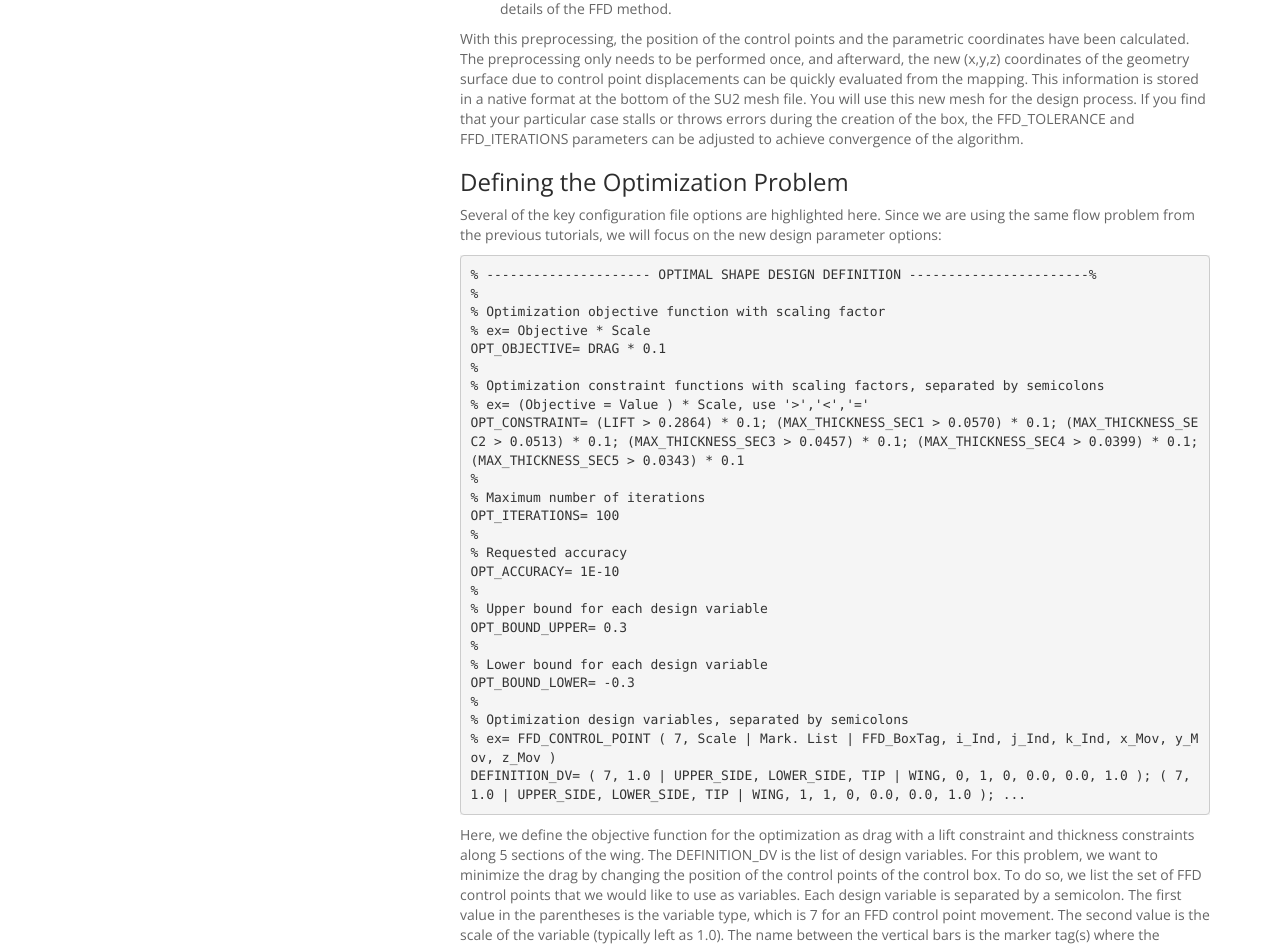
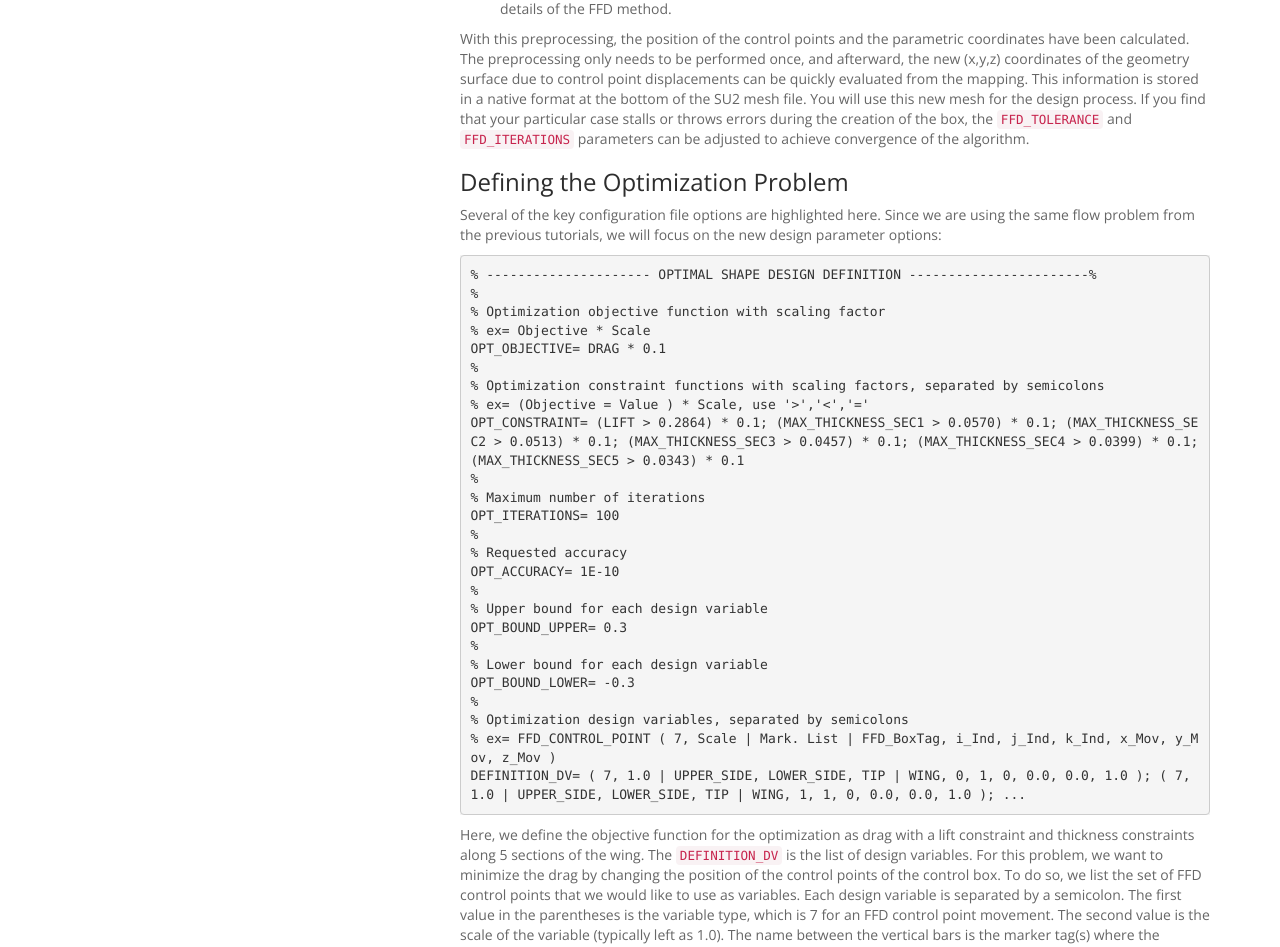
Before and after one commit to tdunning/Tutorials, a Jekyll site: the page built from _docs/shape_design/Constrained_Fixed_Wing.md, in a window 1280 px wide and 1400 px high, scrolled down 4878 px. Shown: the part 231-1178 px from the top of the window. Built offline with Jekyll 4.4.1, drawn with Linux system fonts in a browser that asks for light colours; nearby versions of some CDN libraries; comment, search, counter and statistics services are not loaded; some of the changed text lies outside the part shown.

Commit message:
Update Constrained_Fixed_Wing.md

````diff
--- a/_docs/shape_design/Constrained_Fixed_Wing.md
+++ b/_docs/shape_design/Constrained_Fixed_Wing.md
@@ -69,12 +69,12 @@ FFD_CONTINUITY= 2ND_DERIVATIVE
 
 As the current implementation requires each FFD box to be a quadrilaterally-faced hexahedron (6 faces, 12 edges, 8 vertices), we can simply specify the the 8 corner points of the box and the polynomial degree we would like to represent along each coordinate direction (x,y,z) in order to create the complete lattice of control points. It is convenient to think of the FFD box as a small structured mesh block with (i,j,k) indices for the control points, and note that the number of control points in each direction is the specified polynomial degree plus one.
 
-In the example above, we are creating a box with control point dimensions 11, 9, and 2 in the x-, y-, and z-directions, respectively, for a total of 198 available control points. In the FFD_DEFINITION option, we give a name to the box ("WING"), and then list out the x, y, and z coordinates of each corner point. The order is important, and you can use the example above to match the convention. The degree is then specified in the FFD_DEGREE option. A view of the box with the control points numbered is in Figure (3). Note that the numbering in the figure is 1-based just for visualization, but within SU2, the control points have 0-based indexing. For example, the (1,1,1) control point in the figure is control point (0,0,0) within SU2. This is critical for specifying the design variables in the config file.
+In the example above, we are creating a box with control point dimensions 11, 9, and 2 in the x-, y-, and z-directions, respectively, for a total of 198 available control points. In the `FFD_DEFINITION` option, we give a name to the box ("WING"), and then list out the x, y, and z coordinates of each corner point. The order is important, and you can use the example above to match the convention. The degree is then specified in the `FFD_DEGREE` option. A view of the box with the control points numbered is in Figure (3). Note that the numbering in the figure is 1-based just for visualization, but within SU2, the control points have 0-based indexing. For example, the (1,1,1) control point in the figure is control point (0,0,0) within SU2. This is critical for specifying the design variables in the config file.
 
 ![Opt. ONERA FFD](../../Constrained_Optimal_Shape_Design/images/onera_ffd_points.png)
 Figure (3): View of the control point identifying indices, which increase in value along the positive coordinate directions. Note that the numbering here is 1-based just for visualization, but within SU2, the control points have 0-based indexing.
 
-Lastly, the FFD capabilities within SU2 also feature a nifty technique to automatically ensure that you do not obtain any jumps or kinks in your deformed geometry. You can control this by requesting continuity in the 1st or 2nd derivative of the surface with the FFD_CONTINUITY option. In short, the code will automatically detect when a face of the FFD box intersects the geometry, and it will hold fixed the control points on that face (1ST_DERIVATIVE) or the points on the face as well as one slice of adjacent control points (2ND_DERIVATIVE). **Note that these control points will be held fixed during design cycles even if you specify them in your design variable list**.
+Lastly, the FFD capabilities within SU2 also feature a nifty technique to automatically ensure that you do not obtain any jumps or kinks in your deformed geometry. You can control this by requesting continuity in the 1st or 2nd derivative of the surface with the `FFD_CONTINUITY` option. In short, the code will automatically detect when a face of the FFD box intersects the geometry, and it will hold fixed the control points on that face (`1ST_DERIVATIVE`) or the points on the face as well as one slice of adjacent control points (`2ND_DERIVATIVE`). **Note that these control points will be held fixed during design cycles even if you specify them in your design variable list**.
 
 Now that the FFD box has been defined using the options, follow these steps at a terminal command line to generate a **new** mesh that contains the FFD box:
  1. Move to the directory containing the config file (inv_ONERAM6_adv.cfg) and the mesh file (mesh_ONERAM6_inv_FFD.su2). Make sure that the SU2 tools were compiled, installed, and that their install location was added to your path.
@@ -82,7 +82,7 @@ Now that the FFD box has been defined using the options, follow these steps at a
  3. Execute SU2_DEF by entering "SU2_DEF inv_ONERAM6_adv.cfg" at the command line. This can also be executed in parallel.
  4. After completing the FFD mapping process, a mesh file named "mesh_out.su2" (by default) is now in the directory. Rename that file to "mesh_ONERAM6_inv_FFD.su2". Note that this new mesh file contains all the details of the FFD method.
 
-With this preprocessing, the position of the control points and the parametric coordinates have been calculated. The preprocessing only needs to be performed once, and afterward, the new (x,y,z) coordinates of the geometry surface due to control point displacements can be quickly evaluated from the mapping. This information is stored in a native format at the bottom of the SU2 mesh file. You will use this new mesh for the design process. If you find that your particular case stalls or throws errors during the creation of the box, the FFD_TOLERANCE and FFD_ITERATIONS parameters can be adjusted to achieve convergence of the algorithm.
+With this preprocessing, the position of the control points and the parametric coordinates have been calculated. The preprocessing only needs to be performed once, and afterward, the new (x,y,z) coordinates of the geometry surface due to control point displacements can be quickly evaluated from the mapping. This information is stored in a native format at the bottom of the SU2 mesh file. You will use this new mesh for the design process. If you find that your particular case stalls or throws errors during the creation of the box, the `FFD_TOLERANCE` and `FFD_ITERATIONS` parameters can be adjusted to achieve convergence of the algorithm.
 
 ### Defining the Optimization Problem
 
@@ -115,7 +115,7 @@ OPT_BOUND_LOWER= -0.3
 DEFINITION_DV= ( 7, 1.0 | UPPER_SIDE, LOWER_SIDE, TIP | WING, 0, 1, 0, 0.0, 0.0, 1.0 ); ( 7, 1.0 | UPPER_SIDE, LOWER_SIDE, TIP | WING, 1, 1, 0, 0.0, 0.0, 1.0 ); ...
 ```
 
-Here, we define the objective function for the optimization as drag with a lift constraint and thickness constraints along 5 sections of the wing. The DEFINITION_DV is the list of design variables. For this problem, we want to minimize the drag by changing the position of the control points of the control box. To do so, we list the set of FFD control points that we would like to use as variables. Each design variable is separated by a semicolon. The first value in the parentheses is the variable type, which is 7 for an FFD control point movement. The second value is the scale of the variable (typically left as 1.0). The name between the vertical bars is the marker tag(s) where the variable deformations will be applied. The final seven values in the parentheses are the particular information about the deformation: identification of the FFD tag, the i, j, and k index of the control point, and the allowed x, y, and z movement direction of the control point. Note that other types of design variables have their own specific input format. For this example, we have a long list of design variables that are not all listed above. You can quickly generate a list of FFD variables in the necessary format using the **set_ffd_design_var.py** script that is shipped with the other Python utilities with the source code.
+Here, we define the objective function for the optimization as drag with a lift constraint and thickness constraints along 5 sections of the wing. The `DEFINITION_DV` is the list of design variables. For this problem, we want to minimize the drag by changing the position of the control points of the control box. To do so, we list the set of FFD control points that we would like to use as variables. Each design variable is separated by a semicolon. The first value in the parentheses is the variable type, which is 7 for an FFD control point movement. The second value is the scale of the variable (typically left as 1.0). The name between the vertical bars is the marker tag(s) where the variable deformations will be applied. The final seven values in the parentheses are the particular information about the deformation: identification of the FFD tag, the i, j, and k index of the control point, and the allowed x, y, and z movement direction of the control point. Note that other types of design variables have their own specific input format. For this example, we have a long list of design variables that are not all listed above. You can quickly generate a list of FFD variables in the necessary format using the **set_ffd_design_var.py** script that is shipped with the other Python utilities with the source code.
 
 Lastly, we need to specify where the wing sections are located for applying the thickness constraints. Currently, a maximum of 5 thickness constraints can be applied during design. The thicknesses and their gradients are computed using the SU2_GEO module, and the necessary options are the following:
 ```
@@ -143,8 +143,9 @@ As you can see, we need to specify the names of the markers that make up the geo
 A continuous adjoint methodology for obtaining surface sensitivities is implemented for several equation sets within SU2. After solving the direct flow problem, the adjoint problem is also solved. The adjoint method offers an efficient approach for calculating the gradient of an objective function with respect to a large set of design variables. This leads directly to a gradient-based optimization framework.
 
 With each design iteration, the direct and adjoint solutions are used to compute the objective function and gradient, and the optimizer drives the shape changes with this information in order to minimize the objective. Each flow constraint requires the solution of an additional adjoint problem to compute its gradient (lift in this case). Three other SU2 tools are used in the design process here: SU2_DOT to compute the gradient from the adjoint surface sensitivities and input design space, SU2_GEO to compute wing section thicknesses and their gradients, and SU2_DEF to deform the computational mesh between design cycles. To run this case, follow these steps at a terminal command line:
- 1. Execute the shape optimization script by entering "shape_optimization.py -f inv_ONERAM6_adv.cfg" at the command line, add "-n 12" in case you want to run the optimization in parallel (12 cores). Again, note that Python, NumPy, and SciPy are all required to run the script.
- 2. The python script will drive the optimization process by executing flow solutions, adjoint solutions, gradient projection, geometry evaluations, and mesh deformation in order to drive the design toward an optimum. The optimization process will cease when certain tolerances set within the SciPy optimizer are met. Note that is is possible to start the optimization from a pre-converged solution (direct and adjoint problem), in that case the following change should be done in the configuration file: RESTART_SOL= YES.
+ 1. Execute the shape optimization script by entering `shape_optimization.py -f inv_ONERAM6_adv.cfg` at the command line, add `-n 12` in case you want to run the optimization in parallel (12 cores). Again, note that Python,  NumPy, and SciPy are all required to run the script.
+
+ 2. The python script will drive the optimization process by executing flow solutions, adjoint solutions, gradient projection, geometry evaluations, and mesh deformation in order to drive the design toward an optimum. The optimization process will cease when certain tolerances set within the SciPy optimizer are met. Note that is is possible to start the optimization from a pre-converged solution (direct and adjoint problem), in that case the following change should be done in the configuration file: `RESTART_SOL= YES`.
  3. Solution files containing the flow and surface data will be written for each flow solution and adjoint solution and can be found in the DESIGNS directory that is created. The file named history_project.plt (or history_project.csv for ParaView) will contain the functional values of interest resulting from each evaluation during the optimization. The major iterations and function evaluations for the SLSQP optimizer will be written to the console during execution.
 
 ### Results
````
